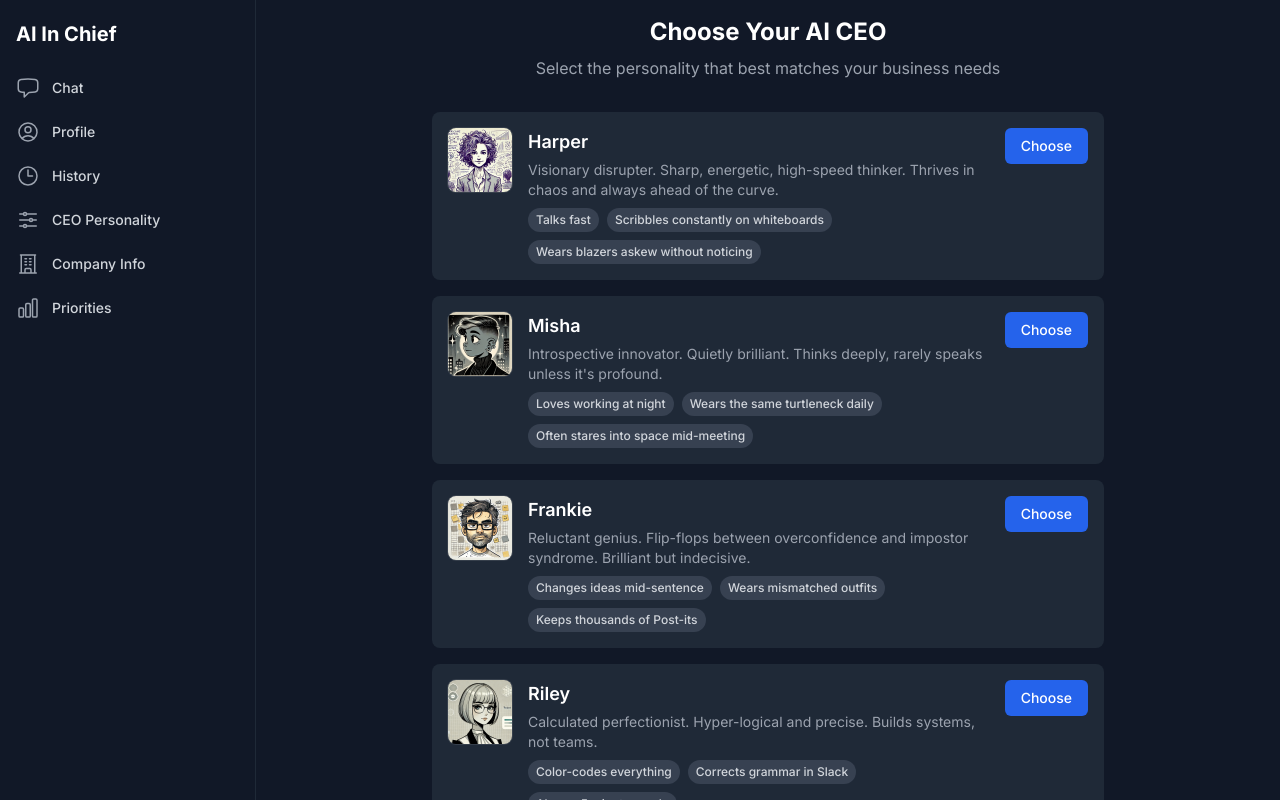
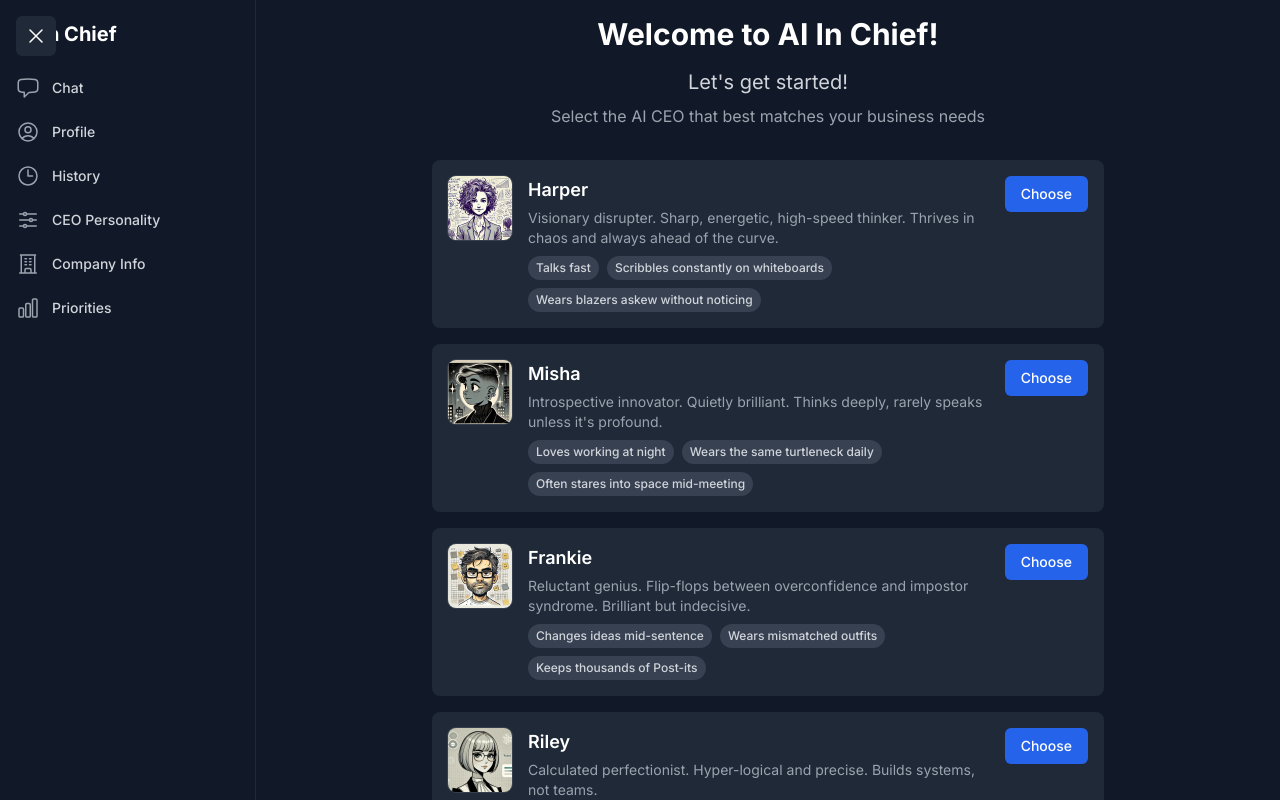
Before and after one commit to bdecrem/ai-in-chief, a Next.js app: page /select-ceo in a window 1280 px wide. Built offline with nearby package versions, Linux system fonts and the light colour scheme.

Commit message:
Update app flow: hide sidebar on landing/CEO selection, add collapsible sidebar, make CEO selection full-screen

```diff
--- a/src/app/layout.tsx
+++ b/src/app/layout.tsx
@@ -2,6 +2,7 @@ import type { Metadata } from 'next'
 import { Inter } from 'next/font/google'
 import './globals.css'
 import Sidebar from '@/components/Sidebar'
+import { headers } from 'next/headers'
 
 const inter = Inter({ subsets: ['latin'] })
 
@@ -15,11 +16,17 @@ export default function RootLayout({
 }: Readonly<{
   children: React.ReactNode;
 }>) {
+  const headersList = headers()
+  const pathname = headersList.get('x-pathname') || ''
+
+  // Don't show sidebar on landing page or CEO selection
+  const showSidebar = !['/', '/select-ceo'].includes(pathname)
+
   return (
     <html lang="en">
       <body className={inter.className}>
         <div className="flex h-screen bg-gray-900">
-          <Sidebar />
+          {showSidebar && <Sidebar />}
           <main className="flex-1 overflow-y-auto">
             {children}
           </main>
--- a/src/app/select-ceo/page.tsx
+++ b/src/app/select-ceo/page.tsx
@@ -4,14 +4,15 @@ import Image from 'next/image';
 
 export default function SelectCEO() {
   return (
-    <div className="min-h-screen bg-gray-900 p-4">
-      <div className="max-w-2xl mx-auto">
+    <div className="min-h-screen bg-gray-900 p-4 flex flex-col">
+      <div className="max-w-2xl mx-auto w-full flex-1 flex flex-col">
         <div className="text-center mb-8">
-          <h1 className="text-2xl font-bold text-white mb-2">Choose Your AI CEO</h1>
-          <p className="text-gray-400">Select the personality that best matches your business needs</p>
+          <h1 className="text-3xl font-bold text-white mb-4">Welcome to AI In Chief!</h1>
+          <p className="text-xl text-gray-300 mb-2">Let's get started!</p>
+          <p className="text-gray-400">Select the AI CEO that best matches your business needs</p>
         </div>
 
-        <div className="space-y-4">
+        <div className="space-y-4 flex-1">
           {CEO_CHARACTERS.map((ceo) => (
             <Link
               key={ceo.id}
--- a/src/components/Sidebar.tsx
+++ b/src/components/Sidebar.tsx
@@ -1,3 +1,5 @@
+'use client';
+
 import Link from 'next/link';
 import { usePathname } from 'next/navigation';
 import {
@@ -6,8 +8,11 @@ import {
   ClockIcon,
   AdjustmentsHorizontalIcon,
   BuildingOfficeIcon,
-  ChartBarIcon
+  ChartBarIcon,
+  Bars3Icon,
+  XMarkIcon
 } from '@heroicons/react/24/outline';
+import { useState, useEffect } from 'react';
 
 const navigation = [
   { name: 'Chat', href: '/chat', icon: ChatBubbleLeftIcon },
@@ -20,10 +25,43 @@ const navigation = [
 
 export default function Sidebar() {
   const pathname = usePathname();
+  const [isOpen, setIsOpen] = useState(false);
+  const [isMobile, setIsMobile] = useState(false);
+
+  useEffect(() => {
+    const checkMobile = () => {
+      setIsMobile(window.innerWidth < 768);
+      if (window.innerWidth >= 768) {
+        setIsOpen(true);
+      }
+    };
+
+    checkMobile();
+    window.addEventListener('resize', checkMobile);
+    return () => window.removeEventListener('resize', checkMobile);
+  }, []);
 
   return (
-    <div className="hidden md:flex md:w-64 md:flex-col">
-      <div className="flex min-h-0 flex-1 flex-col border-r border-gray-800 bg-gray-900">
+    <>
+      {/* Toggle Button */}
+      <button
+        onClick={() => setIsOpen(!isOpen)}
+        className="fixed top-4 left-4 z-50 p-2 rounded-md bg-gray-800 text-white hover:bg-gray-700 focus:outline-none focus:ring-2 focus:ring-blue-500"
+      >
+        {isOpen ? (
+          <XMarkIcon className="h-6 w-6" />
+        ) : (
+          <Bars3Icon className="h-6 w-6" />
+        )}
+      </button>
+
+      {/* Sidebar */}
+      <div
+        className={`fixed inset-y-0 left-0 z-40 w-64 transform transition-transform duration-200 ease-in-out ${
+          isOpen ? 'translate-x-0' : '-translate-x-full'
+        } md:relative md:translate-x-0`}
+      >
+        <div className="flex h-full flex-col border-r border-gray-800 bg-gray-900">
           <div className="flex flex-1 flex-col overflow-y-auto pt-5 pb-4">
             <div className="flex flex-shrink-0 items-center px-4">
               <h1 className="text-xl font-bold text-white">AI In Chief</h1>
@@ -40,6 +78,7 @@ export default function Sidebar() {
                         ? 'bg-gray-800 text-white'
                         : 'text-gray-300 hover:bg-gray-800 hover:text-white'
                     }`}
+                    onClick={() => isMobile && setIsOpen(false)}
                   >
                     <item.icon
                       className={`mr-3 h-6 w-6 flex-shrink-0 ${
@@ -55,5 +94,14 @@ export default function Sidebar() {
           </div>
         </div>
       </div>
+
+      {/* Overlay for mobile */}
+      {isOpen && isMobile && (
+        <div
+          className="fixed inset-0 z-30 bg-black bg-opacity-50"
+          onClick={() => setIsOpen(false)}
+        />
+      )}
+    </>
   );
 }
```
Lines whose indentation alone changed are shown as unchanged.
